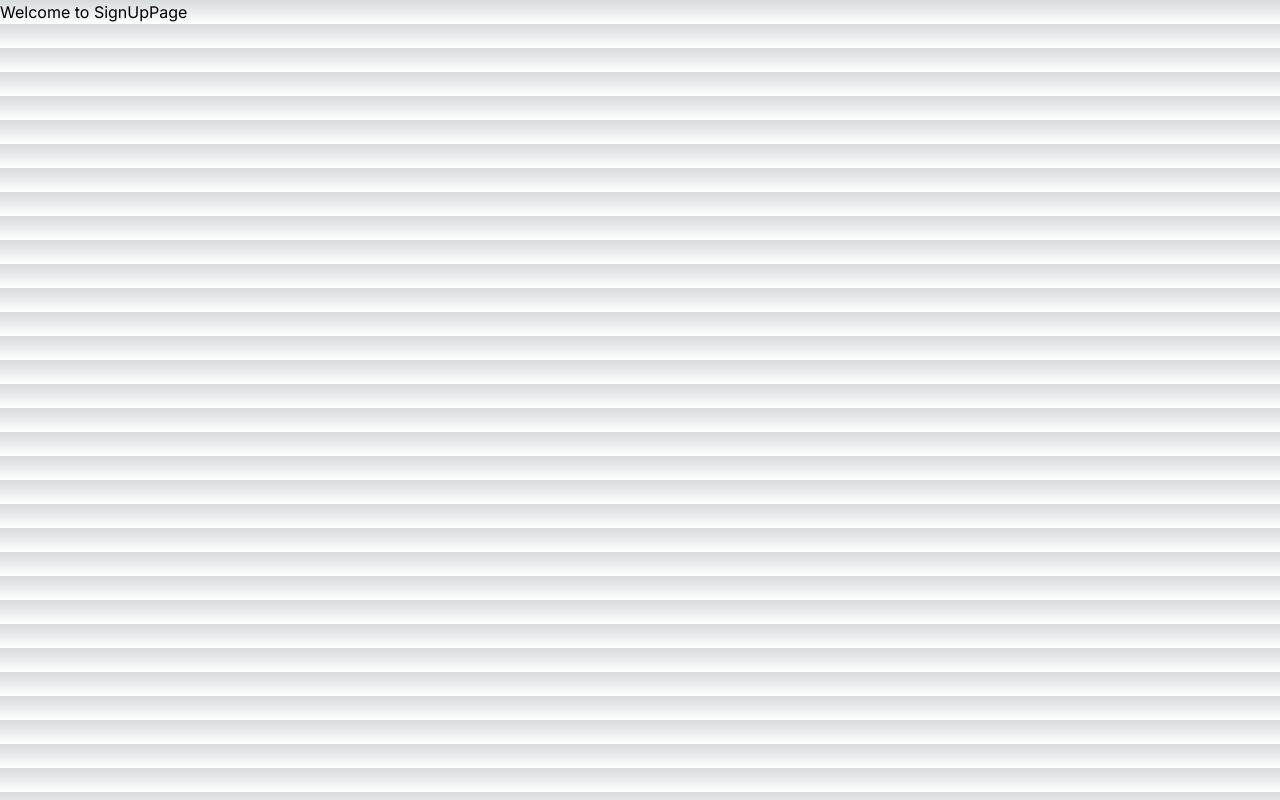
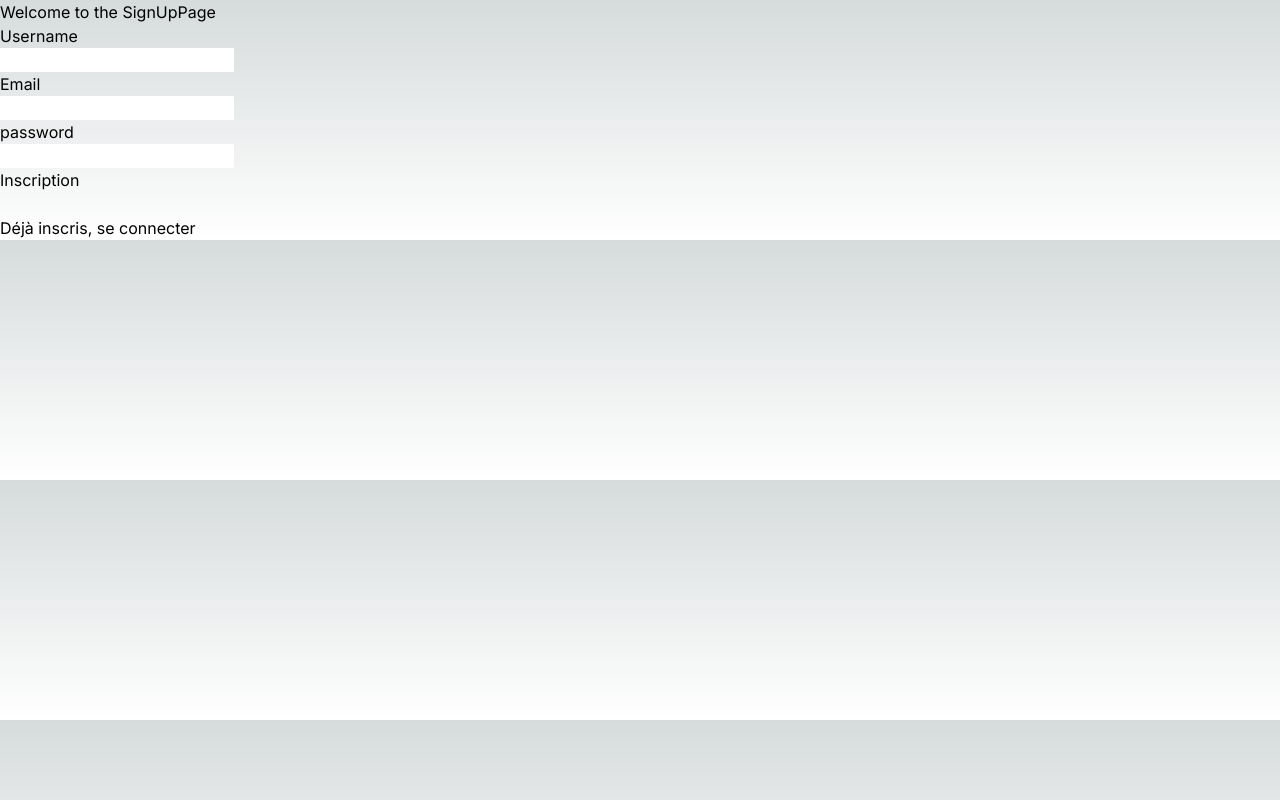
Before and after one commit to YannickGir/fitness_coach_manager_app, a Next.js app in the folder Client/fitness_coach_manager_app/: page /SignUpPage in a window 1280 px wide. Built offline with nearby package versions, Linux system fonts and the light colour scheme.

Commit message:
signup page created

```diff
--- a/Client/fitness_coach_manager_app/src/app/SignUpPage/page.tsx
+++ b/Client/fitness_coach_manager_app/src/app/SignUpPage/page.tsx
@@ -1,12 +1,44 @@
 "use client"
+
+import SignUpForm from '@/userinterface/components/SignUpForm'
+import axios from 'axios'
+import { useRouter } from 'next/navigation';
+import Link from 'next/link';
 
 export const SignUpPage : React.FC = () => {
 
+    const router = useRouter();  //to send to a different page after clicking
+
+
+    const handleSignUp = async (username: string, password_hash: string, email:string) => {
+      console.log('Tentative de connexion avec username :', username, 'et password :', password_hash);
+
+      try {
+        const response = await axios.post("http://localhost:8800/sign_up", {
+          username,
+          password_hash,
+          email,
+        });
+
+        if (response.status === 200) {
+          // L'utilisateur est inscrit avec succès.
+          router.push('Dashboard'); // Exemple de redirection vers la page de tableau de bord.
+        } else {
+          // Gérer les erreurs d'inscription ici.
+          console.error('Erreur d\'inscription :', response.data);
+        }
+      } catch (err) {
+        console.error('Erreur lors de l\'inscription :', err);
+      }
+
+    };
+
     return (
       <div className="App">
-        <div className='wrapper'>
-        <h1 className="custom-h1">Welcome to SignUpPage</h1>
-      </div>
+        <div className='wrapper'>    <h1 className="custom-h1">Welcome to the SignUpPage</h1>
+        <SignUpForm onSignUp={handleSignUp} /></div> <br/>
+        <Link href="./">    Déjà inscris, se connecter
+    </Link>
       </div>
     );
   };
--- a/Client/fitness_coach_manager_app/src/userinterface/components/SignUpForm.tsx
+++ b/Client/fitness_coach_manager_app/src/userinterface/components/SignUpForm.tsx
@@ -25,7 +25,7 @@ const handleClick = async (e: FormEvent) => {
 
   return (
     <div className='wrapper' >
-        <h1>Sign Up </h1>
+
         <form className='forms'>
   <label>
    <h2> Username </h2>
```
